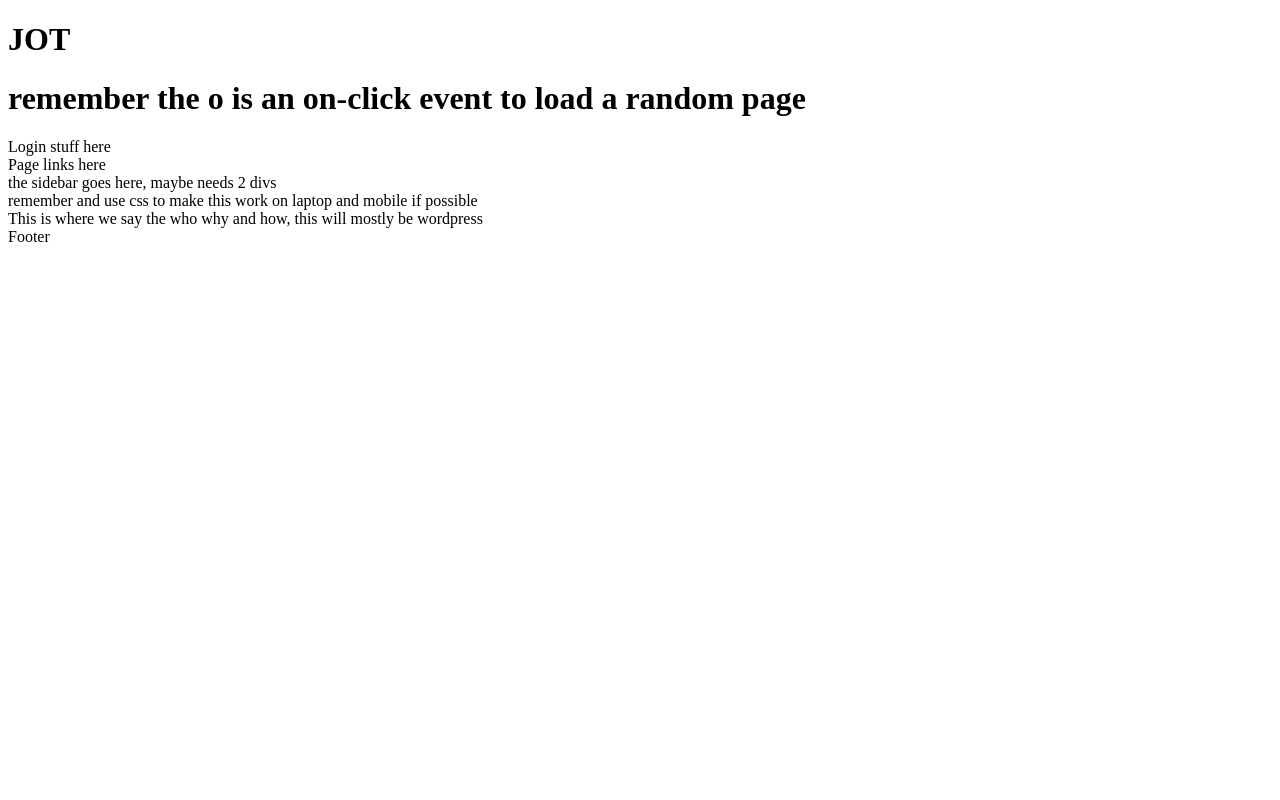
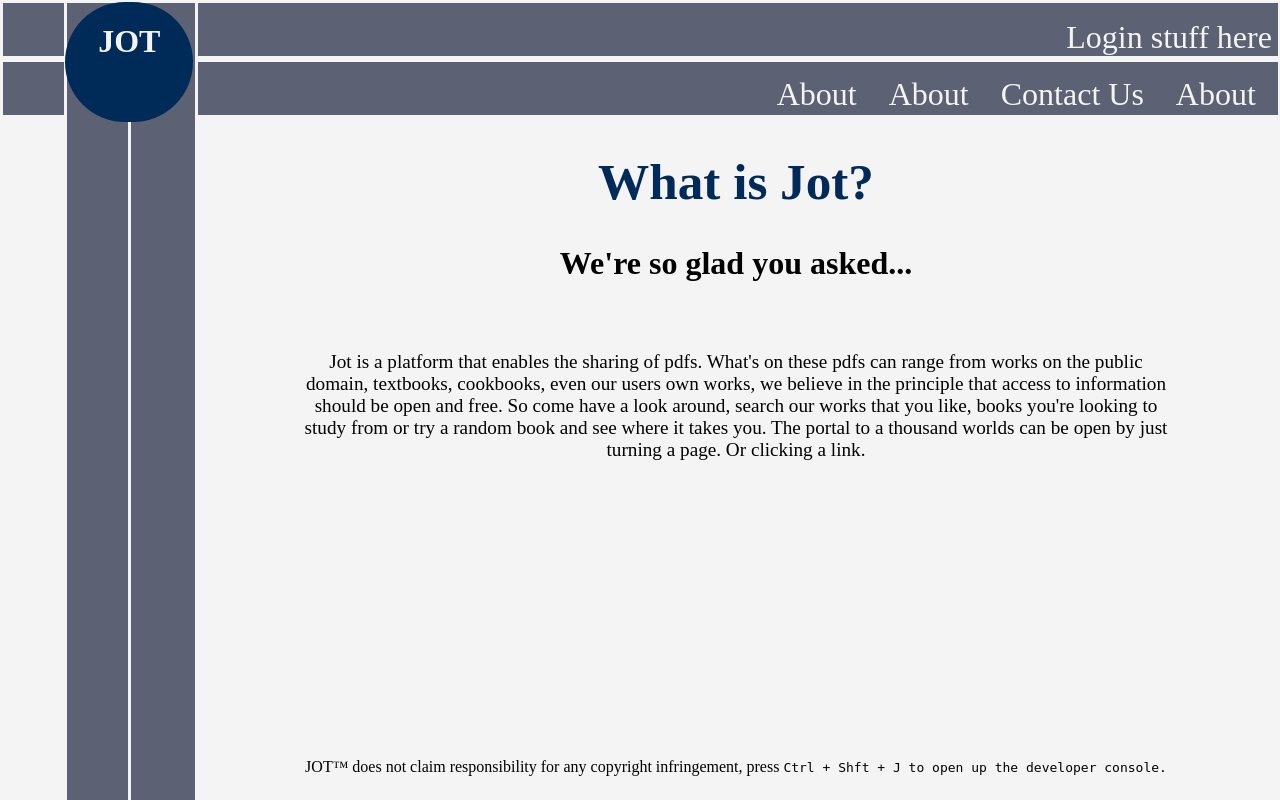
Before and after one commit to ConnorCoull/WAD2_Group8D, a Django app: page /jot/about/ in a window 1280 px wide. Run offline with Django 4.2, Linux system fonts and the light colour scheme.

Commit message:
fixing the merge error to views.py, jot/urls.py and jot/models.py

```diff
--- a/jot_project/jot/urls.py
+++ b/jot_project/jot/urls.py
@@ -10,5 +10,6 @@ urlpatterns = [
 
     path('', views.index, name='index'),
     path('about/', views.about, name='about'),
+    path('contactus/', views.contactus, name='contactus'),
 
 ]
--- a/jot_project/jot/views.py
+++ b/jot_project/jot/views.py
@@ -42,3 +42,7 @@ def about(request):
     #context_dict = {'boldmessage': 'This is the boldmessage for the About page!'}
     return render(request, 'jot/about.html')
     #return HttpResponse("<h1>JOT</h1><p>This is the about page</p><a href='/jot/'>Index</a>")
+
+def contactus(request):
+    #maybe a dictionary of our information would be useful
+    return render(request, 'jot/contactus.html')
--- a/jot_project/jot_project/settings.py
+++ b/jot_project/jot_project/settings.py
@@ -131,7 +131,6 @@ MEDIA_URL = '/media/'
 
 STATICFILES_DIRS = [STATIC_DIR,]
 
-STATIC_ROOT = STATIC_DIR
 STATIC_URL = '/static/'
 
 # Default primary key field type
--- a/jot_project/jot_project/urls.py
+++ b/jot_project/jot_project/urls.py
@@ -24,4 +24,4 @@ urlpatterns = [
     path('admin/', admin.site.urls),
     path('', views.index, name='index'),
     path('jot/', include('jot.urls')),
-] + static(settings.STATIC_DIR, document_root=settings.STATIC_ROOT)
+] + static(settings.MEDIA_DIR, document_root=settings.MEDIA_ROOT)
--- a/jot_project/static/style.css
+++ b/jot_project/static/style.css
@@ -60,9 +60,9 @@ html,
   position: absolute;
   z-index: 5;
   overflow: hidden;
-        height: 10%;
+  height: 15%;
   width: 10%;
-        top: 2%;
+  top: 0.24%;
   bottom: 0;
   right: 0;
   left: 5.1%; /*I know... 5.1... don't ask... padding maybe?*/
@@ -105,7 +105,7 @@ html,
   color: #f4f4f4;
 }
 
-      .books-list{
+.books-list {
   color: #f4f4f4;
   position: absolute;
   width: 100%;
@@ -131,7 +131,7 @@ html,
   color: #5c6274;
 }
 
-      #login-block{
+#login-block {
   top: 25%;
   position: relative;
   float: right;
@@ -139,12 +139,12 @@ html,
   font-size: 2.5vw;
 }
 
-      #search-bar-button{
+#search-bar-button {
   float: right;
   top: 25%;
 }
 
-      ul.navbar{
+ul.navbar {
   display: table;
   width: 100%;
   height: 100%;
@@ -167,3 +167,26 @@ html,
   font-size: 20px;
   font-size: 2.5vw;
 }
+
+.h1-title-block {
+  font-size: 40px;
+  font-size: 4vw;
+  text-align: center;
+  color: #002b59;
+}
+
+.h3-subtitle-block {
+  font-size: 30px;
+  font-size: 2.5vw;
+  text-align: center;
+  color: black;
+}
+
+.main-paragraph {
+  font-size: 15px;
+  font-size: 1.5vw;
+  text-align: center;
+  color: black;
+  padding-left: 10%;
+  padding-right: 10%;
+}
--- a/jot_project/templates/jot/about.html
+++ b/jot_project/templates/jot/about.html
@@ -1,21 +1,14 @@
-<!DOCTYPE html>
-
-
-<html>
-    <head>
-        <title>
-            JOT
-        </title>
-    </head>
-    <body>
-        <div><h1>JOT<h1> remember the o is an on-click event to load a random page</div>
-        <div>Login stuff here</div>
-        <div>Page links here</div>
-        <div>the sidebar goes here, maybe needs 2 divs</div>
-        <div>remember and use css to make this work on laptop and mobile if possible</div>
-        <!-- above is all header block-->
-        <div>This is where we say the who why and how, this will mostly be wordpress</div>
-        <!-- below this is the footer block-->
-        <div>Footer</div>
-    </body>
-</html>
+{% extends 'jot/base.html' %} {% load static %} {% block title_block %} About
+{%endblock %} {% block body_block %}
+<h1 class="h1-title-block">What is Jot?</h1>
+<h3 class="h3-subtitle-block">We're so glad you asked...</h3>
+<br />
+<p class="main-paragraph">
+  Jot is a platform that enables the sharing of pdfs. What's on these pdfs can
+  range from works on the public domain, textbooks, cookbooks, even our users
+  own works, we believe in the principle that access to information should be
+  open and free. So come have a look around, search our works that you like,
+  books you're looking to study from or try a random book and see where it takes
+  you. The portal to a thousand worlds can be open by just turning a page. Or
+  clicking a link. {% endblock %}
+</p>
--- a/jot_project/templates/jot/base.html
+++ b/jot_project/templates/jot/base.html
@@ -15,7 +15,7 @@
     </div>
     <div class="bar" id="bar-two">
     <ul class="navbar">
-        <li class="linkli"><a class="navlink" href="{% url 'jot:about' %}">About</a></li>
+    <li class="linkli"><a class="navlink" href="jot/about">About</a></li>
         <li class="linkli"><a class="navlink" href="{% url 'jot:contactus' %}">Contact Us</a></li>
         <li class="linkli"><a class="navlink" href="about">About</a></li>
         <li class="linkli"><a class="navlink" href="about">About</a></li>
@@ -29,6 +29,6 @@
         {% endblock %}
     </div>
     <!-- below this is the footer block-->
-    <div id="footer">JOT&trade; does not claim responsibility for any copyright infringement, press <kbd>Win</kdb> + <kbd>Ctrl</kbd> + <kbd>J</kbd> to open up the developer console.</div>
+    <div id="footer">JOT&trade; does not claim responsibility for any copyright infringement, press <kbd>Ctrl</kdb> + <kbd>Shft</kbd> + <kbd>J</kbd> to open up the developer console.</div>
   </body>
 </html>
--- a/jot_project/templates/jot/index.html
+++ b/jot_project/templates/jot/index.html
@@ -1,5 +1,5 @@
 {% extends 'jot/base.html' %}
-{% load staticfiles %}
+{% load static %}
 {% block title_block%}
   Home
 {% endblock %}
```
Lines whose indentation alone changed are shown as unchanged.
